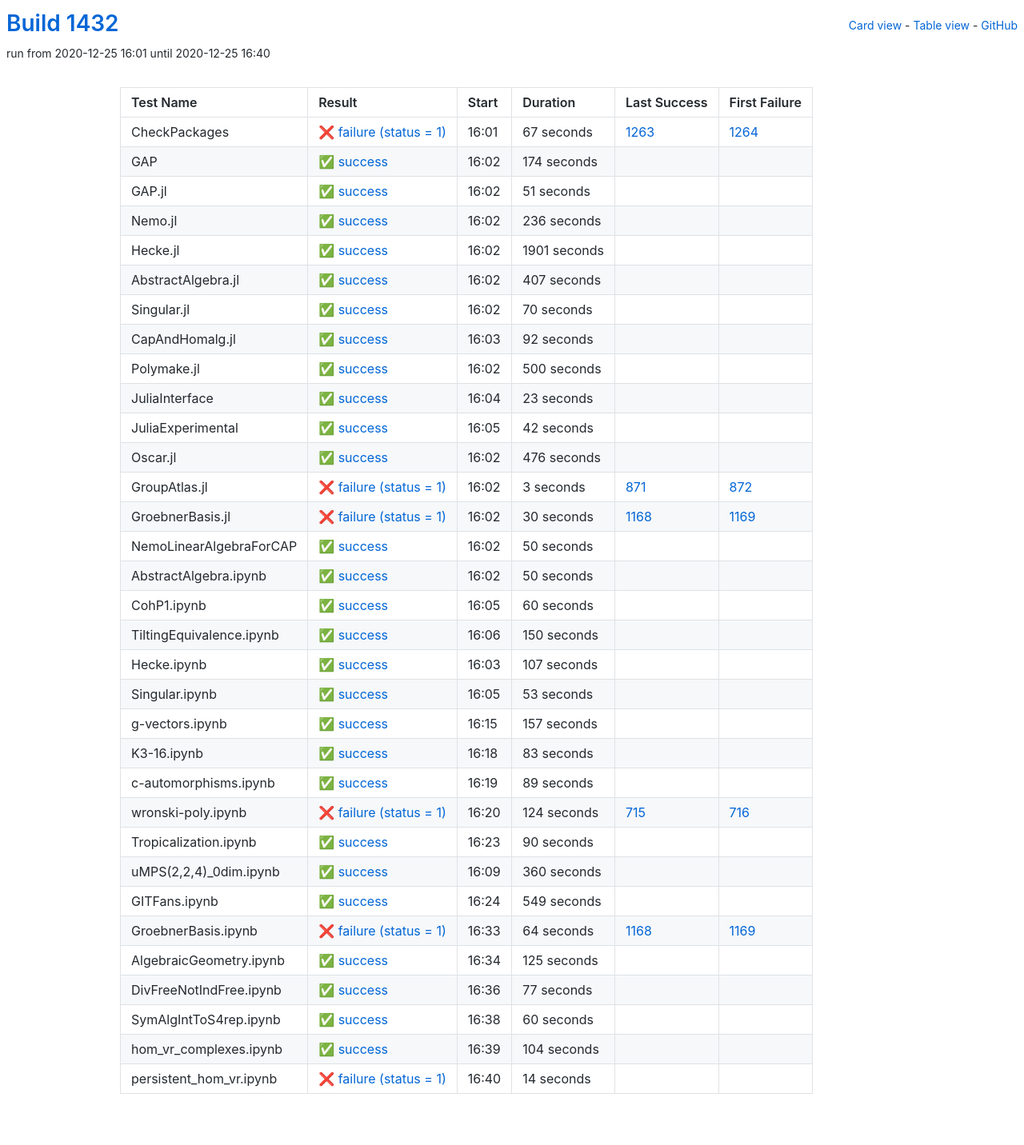
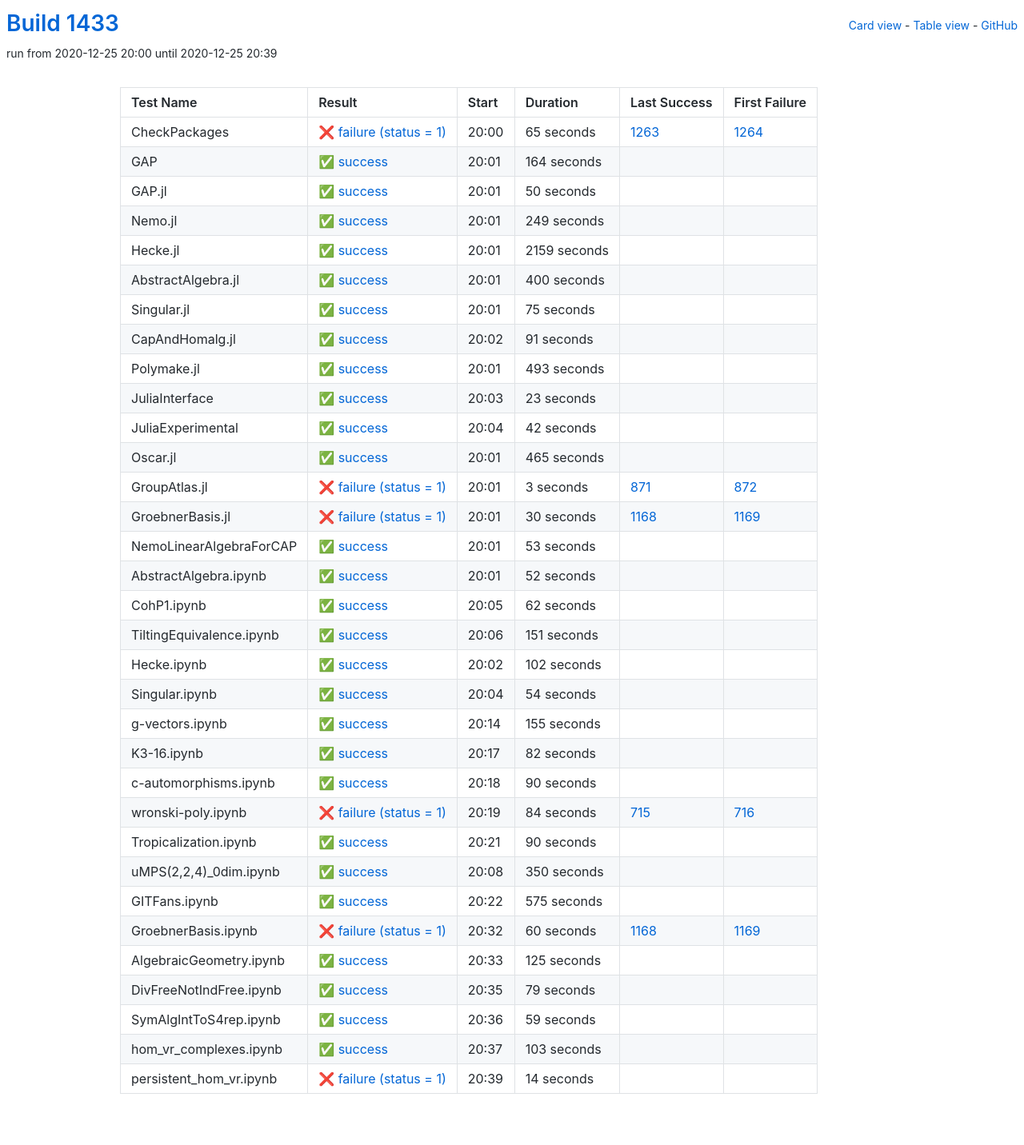
Before and after one commit to oscar-system/oscar-ci-status-stable, a Jekyll site: the page built from table.html, in a window 1280 px wide. Shown: the whole page at 80% size. Built offline with Jekyll 4.4.1, drawn with Linux system fonts in a browser that asks for light colours.

Commit message:
Build #1433

```diff
--- a/_data/ci.yml
+++ b/_data/ci.yml
@@ -1,6 +1,6 @@
 ---
-build: 1432
-build_url: https://oscarci.mathematik.uni-kl.de/job/oscar-stable/1432/
+build: 1433
+build_url: https://oscarci.mathematik.uni-kl.de/job/oscar-stable/1433/
 job: oscar-stable
 organization: oscar-system
 repo: oscar-ci-status-stable
@@ -8,116 +8,116 @@ repourl: https://github.com/oscar-system/oscar-ci-status-stable
 tests:
 - name: CheckPackages
   id: checkpackages
-  log: https://oscarci.mathematik.uni-kl.de/job/oscar-stable/1432/artifact/logs/build-1432/CheckPackages.log
-  start: 2020-12-25 16:01
+  log: https://oscarci.mathematik.uni-kl.de/job/oscar-stable/1433/artifact/logs/build-1433/CheckPackages.log
+  start: 2020-12-25 20:00
   success: false
   exitcode: 1
   status: failure
-  duration: 67
+  duration: 65
   last_success: 1263
   last_success_url: https://oscarci.mathematik.uni-kl.de/job/oscar-stable/1263/
   first_failure: 1264
   first_failure_url: https://oscarci.mathematik.uni-kl.de/job/oscar-stable/1264/
 - name: GAP
   id: gap
-  log: https://oscarci.mathematik.uni-kl.de/job/oscar-stable/1432/artifact/logs/build-1432/GAP.log
-  start: 2020-12-25 16:02
+  log: https://oscarci.mathematik.uni-kl.de/job/oscar-stable/1433/artifact/logs/build-1433/GAP.log
+  start: 2020-12-25 20:01
   success: true
   exitcode: 0
   status: success
-  duration: 174
+  duration: 164
   last_success: false
   last_success_url:
   first_failure: false
   first_failure_url:
 - name: GAP.jl
   id: gap-jl
-  log: https://oscarci.mathematik.uni-kl.de/job/oscar-stable/1432/artifact/logs/build-1432/GAP.jl.log
-  start: 2020-12-25 16:02
+  log: https://oscarci.mathematik.uni-kl.de/job/oscar-stable/1433/artifact/logs/build-1433/GAP.jl.log
+  start: 2020-12-25 20:01
   success: true
   exitcode: 0
   status: success
-  duration: 51
+  duration: 50
   last_success: false
   last_success_url:
   first_failure: false
   first_failure_url:
 - name: Nemo.jl
   id: nemo-jl
-  log: https://oscarci.mathematik.uni-kl.de/job/oscar-stable/1432/artifact/logs/build-1432/Nemo.jl.log
-  start: 2020-12-25 16:02
+  log: https://oscarci.mathematik.uni-kl.de/job/oscar-stable/1433/artifact/logs/build-1433/Nemo.jl.log
+  start: 2020-12-25 20:01
   success: true
   exitcode: 0
   status: success
-  duration: 236
+  duration: 249
   last_success: false
   last_success_url:
   first_failure: false
   first_failure_url:
 - name: Hecke.jl
   id: hecke-jl
-  log: https://oscarci.mathematik.uni-kl.de/job/oscar-stable/1432/artifact/logs/build-1432/Hecke.jl.log
-  start: 2020-12-25 16:02
+  log: https://oscarci.mathematik.uni-kl.de/job/oscar-stable/1433/artifact/logs/build-1433/Hecke.jl.log
+  start: 2020-12-25 20:01
   success: true
   exitcode: 0
   status: success
-  duration: 1901
+  duration: 2159
   last_success: false
   last_success_url:
   first_failure: false
   first_failure_url:
 - name: AbstractAlgebra.jl
   id: abstractalgebra-jl
-  log: https://oscarci.mathematik.uni-kl.de/job/oscar-stable/1432/artifact/logs/build-1432/AbstractAlgebra.jl.log
-  start: 2020-12-25 16:02
+  log: https://oscarci.mathematik.uni-kl.de/job/oscar-stable/1433/artifact/logs/build-1433/AbstractAlgebra.jl.log
+  start: 2020-12-25 20:01
   success: true
   exitcode: 0
   status: success
-  duration: 407
+  duration: 400
   last_success: false
   last_success_url:
   first_failure: false
   first_failure_url:
 - name: Singular.jl
   id: singular-jl
-  log: https://oscarci.mathematik.uni-kl.de/job/oscar-stable/1432/artifact/logs/build-1432/Singular.jl.log
-  start: 2020-12-25 16:02
+  log: https://oscarci.mathematik.uni-kl.de/job/oscar-stable/1433/artifact/logs/build-1433/Singular.jl.log
+  start: 2020-12-25 20:01
   success: true
   exitcode: 0
   status: success
-  duration: 70
+  duration: 75
   last_success: false
   last_success_url:
   first_failure: false
   first_failure_url:
 - name: CapAndHomalg.jl
   id: capandhomalg-jl
-  log: https://oscarci.mathematik.uni-kl.de/job/oscar-stable/1432/artifact/logs/build-1432/CapAndHomalg.jl.log
-  start: 2020-12-25 16:03
+  log: https://oscarci.mathematik.uni-kl.de/job/oscar-stable/1433/artifact/logs/build-1433/CapAndHomalg.jl.log
+  start: 2020-12-25 20:02
   success: true
   exitcode: 0
   status: success
-  duration: 92
+  duration: 91
   last_success: false
   last_success_url:
   first_failure: false
   first_failure_url:
 - name: Polymake.jl
   id: polymake-jl
-  log: https://oscarci.mathematik.uni-kl.de/job/oscar-stable/1432/artifact/logs/build-1432/Polymake.jl.log
-  start: 2020-12-25 16:02
+  log: https://oscarci.mathematik.uni-kl.de/job/oscar-stable/1433/artifact/logs/build-1433/Polymake.jl.log
+  start: 2020-12-25 20:01
   success: true
   exitcode: 0
   status: success
-  duration: 500
+  duration: 493
   last_success: false
   last_success_url:
   first_failure: false
   first_failure_url:
 - name: JuliaInterface
   id: juliainterface
-  log: https://oscarci.mathematik.uni-kl.de/job/oscar-stable/1432/artifact/logs/build-1432/JuliaInterface.log
-  start: 2020-12-25 16:04
+  log: https://oscarci.mathematik.uni-kl.de/job/oscar-stable/1433/artifact/logs/build-1433/JuliaInterface.log
+  start: 2020-12-25 20:03
   success: true
   exitcode: 0
   status: success
@@ -128,8 +128,8 @@ tests:
   first_failure_url:
 - name: JuliaExperimental
   id: juliaexperimental
-  log: https://oscarci.mathematik.uni-kl.de/job/oscar-stable/1432/artifact/logs/build-1432/JuliaExperimental.log
-  start: 2020-12-25 16:05
+  log: https://oscarci.mathematik.uni-kl.de/job/oscar-stable/1433/artifact/logs/build-1433/JuliaExperimental.log
+  start: 2020-12-25 20:04
   success: true
   exitcode: 0
   status: success
@@ -140,20 +140,20 @@ tests:
   first_failure_url:
 - name: Oscar.jl
   id: oscar-jl
-  log: https://oscarci.mathematik.uni-kl.de/job/oscar-stable/1432/artifact/logs/build-1432/Oscar.jl.log
-  start: 2020-12-25 16:02
+  log: https://oscarci.mathematik.uni-kl.de/job/oscar-stable/1433/artifact/logs/build-1433/Oscar.jl.log
+  start: 2020-12-25 20:01
   success: true
   exitcode: 0
   status: success
-  duration: 476
+  duration: 465
   last_success: false
   last_success_url:
   first_failure: false
   first_failure_url:
 - name: GroupAtlas.jl
   id: groupatlas-jl
-  log: https://oscarci.mathematik.uni-kl.de/job/oscar-stable/1432/artifact/logs/build-1432/GroupAtlas.jl.log
-  start: 2020-12-25 16:02
+  log: https://oscarci.mathematik.uni-kl.de/job/oscar-stable/1433/artifact/logs/build-1433/GroupAtlas.jl.log
+  start: 2020-12-25 20:01
   success: false
   exitcode: 1
   status: failure
@@ -164,8 +164,8 @@ tests:
   first_failure_url: https://oscarci.mathematik.uni-kl.de/job/oscar-stable/872/
 - name: GroebnerBasis.jl
   id: groebnerbasis-jl
-  log: https://oscarci.mathematik.uni-kl.de/job/oscar-stable/1432/artifact/logs/build-1432/GroebnerBasis.jl.log
-  start: 2020-12-25 16:02
+  log: https://oscarci.mathematik.uni-kl.de/job/oscar-stable/1433/artifact/logs/build-1433/GroebnerBasis.jl.log
+  start: 2020-12-25 20:01
   success: false
   exitcode: 1
   status: failure
@@ -176,68 +176,8 @@ tests:
   first_failure_url: https://oscarci.mathematik.uni-kl.de/job/oscar-stable/1169/
 - name: NemoLinearAlgebraForCAP
   id: nemolinearalgebraforcap
-  log: https://oscarci.mathematik.uni-kl.de/job/oscar-stable/1432/artifact/logs/build-1432/NemoLinearAlgebraForCAP.log
-  start: 2020-12-25 16:02
-  success: true
-  exitcode: 0
-  status: success
-  duration: 50
-  last_success: false
-  last_success_url:
-  first_failure: false
-  first_failure_url:
-- name: AbstractAlgebra.ipynb
-  id: abstractalgebra-ipynb
-  log: https://oscarci.mathematik.uni-kl.de/job/oscar-stable/1432/artifact/logs/build-1432/AbstractAlgebra.ipynb.log
-  start: 2020-12-25 16:02
-  success: true
-  exitcode: 0
-  status: success
-  duration: 50
-  last_success: false
-  last_success_url:
-  first_failure: false
-  first_failure_url:
-- name: CohP1.ipynb
-  id: cohp1-ipynb
-  log: https://oscarci.mathematik.uni-kl.de/job/oscar-stable/1432/artifact/logs/build-1432/CohP1.ipynb.log
-  start: 2020-12-25 16:05
-  success: true
-  exitcode: 0
-  status: success
-  duration: 60
-  last_success: false
-  last_success_url:
-  first_failure: false
-  first_failure_url:
-- name: TiltingEquivalence.ipynb
-  id: tiltingequivalence-ipynb
-  log: https://oscarci.mathematik.uni-kl.de/job/oscar-stable/1432/artifact/logs/build-1432/TiltingEquivalence.ipynb.log
-  start: 2020-12-25 16:06
-  success: true
-  exitcode: 0
-  status: success
-  duration: 150
-  last_success: false
-  last_success_url:
-  first_failure: false
-  first_failure_url:
-- name: Hecke.ipynb
-  id: hecke-ipynb
-  log: https://oscarci.mathematik.uni-kl.de/job/oscar-stable/1432/artifact/logs/build-1432/Hecke.ipynb.log
-  start: 2020-12-25 16:03
-  success: true
-  exitcode: 0
-  status: success
-  duration: 107
-  last_success: false
-  last_success_url:
-  first_failure: false
-  first_failure_url:
-- name: Singular.ipynb
-  id: singular-ipynb
-  log: https://oscarci.mathematik.uni-kl.de/job/oscar-stable/1432/artifact/logs/build-1432/Singular.ipynb.log
-  start: 2020-12-25 16:05
+  log: https://oscarci.mathematik.uni-kl.de/job/oscar-stable/1433/artifact/logs/build-1433/NemoLinearAlgebraForCAP.log
+  start: 2020-12-25 20:01
   success: true
   exitcode: 0
   status: success
@@ -246,58 +186,118 @@ tests:
   last_success_url:
   first_failure: false
   first_failure_url:
-- name: g-vectors.ipynb
-  id: g-vectors-ipynb
-  log: https://oscarci.mathematik.uni-kl.de/job/oscar-stable/1432/artifact/logs/build-1432/g-vectors.ipynb.log
-  start: 2020-12-25 16:15
+- name: AbstractAlgebra.ipynb
+  id: abstractalgebra-ipynb
+  log: https://oscarci.mathematik.uni-kl.de/job/oscar-stable/1433/artifact/logs/build-1433/AbstractAlgebra.ipynb.log
+  start: 2020-12-25 20:01
   success: true
   exitcode: 0
   status: success
-  duration: 157
+  duration: 52
+  last_success: false
+  last_success_url:
+  first_failure: false
+  first_failure_url:
+- name: CohP1.ipynb
+  id: cohp1-ipynb
+  log: https://oscarci.mathematik.uni-kl.de/job/oscar-stable/1433/artifact/logs/build-1433/CohP1.ipynb.log
+  start: 2020-12-25 20:05
+  success: true
+  exitcode: 0
+  status: success
+  duration: 62
+  last_success: false
+  last_success_url:
+  first_failure: false
+  first_failure_url:
+- name: TiltingEquivalence.ipynb
+  id: tiltingequivalence-ipynb
+  log: https://oscarci.mathematik.uni-kl.de/job/oscar-stable/1433/artifact/logs/build-1433/TiltingEquivalence.ipynb.log
+  start: 2020-12-25 20:06
+  success: true
+  exitcode: 0
+  status: success
+  duration: 151
+  last_success: false
+  last_success_url:
+  first_failure: false
+  first_failure_url:
+- name: Hecke.ipynb
+  id: hecke-ipynb
+  log: https://oscarci.mathematik.uni-kl.de/job/oscar-stable/1433/artifact/logs/build-1433/Hecke.ipynb.log
+  start: 2020-12-25 20:02
+  success: true
+  exitcode: 0
+  status: success
+  duration: 102
+  last_success: false
+  last_success_url:
+  first_failure: false
+  first_failure_url:
+- name: Singular.ipynb
+  id: singular-ipynb
+  log: https://oscarci.mathematik.uni-kl.de/job/oscar-stable/1433/artifact/logs/build-1433/Singular.ipynb.log
+  start: 2020-12-25 20:04
+  success: true
+  exitcode: 0
+  status: success
+  duration: 54
+  last_success: false
+  last_success_url:
+  first_failure: false
+  first_failure_url:
+- name: g-vectors.ipynb
+  id: g-vectors-ipynb
+  log: https://oscarci.mathematik.uni-kl.de/job/oscar-stable/1433/artifact/logs/build-1433/g-vectors.ipynb.log
+  start: 2020-12-25 20:14
+  success: true
+  exitcode: 0
+  status: success
+  duration: 155
   last_success: false
   last_success_url:
   first_failure: false
   first_failure_url:
 - name: K3-16.ipynb
   id: k3-16-ipynb
-  log: https://oscarci.mathematik.uni-kl.de/job/oscar-stable/1432/artifact/logs/build-1432/K3-16.ipynb.log
-  start: 2020-12-25 16:18
+  log: https://oscarci.mathematik.uni-kl.de/job/oscar-stable/1433/artifact/logs/build-1433/K3-16.ipynb.log
+  start: 2020-12-25 20:17
   success: true
   exitcode: 0
   status: success
-  duration: 83
+  duration: 82
   last_success: false
   last_success_url:
   first_failure: false
   first_failure_url:
 - name: c-automorphisms.ipynb
   id: c-automorphisms-ipynb
-  log: https://oscarci.mathematik.uni-kl.de/job/oscar-stable/1432/artifact/logs/build-1432/c-automorphisms.ipynb.log
-  start: 2020-12-25 16:19
+  log: https://oscarci.mathematik.uni-kl.de/job/oscar-stable/1433/artifact/logs/build-1433/c-automorphisms.ipynb.log
+  start: 2020-12-25 20:18
   success: true
   exitcode: 0
   status: success
-  duration: 89
+  duration: 90
   last_success: false
   last_success_url:
   first_failure: false
   first_failure_url:
 - name: wronski-poly.ipynb
   id: wronski-poly-ipynb
-  log: https://oscarci.mathematik.uni-kl.de/job/oscar-stable/1432/artifact/logs/build-1432/wronski-poly.ipynb.log
-  start: 2020-12-25 16:20
+  log: https://oscarci.mathematik.uni-kl.de/job/oscar-stable/1433/artifact/logs/build-1433/wronski-poly.ipynb.log
+  start: 2020-12-25 20:19
   success: false
   exitcode: 1
   status: failure
-  duration: 124
+  duration: 84
   last_success: 715
   last_success_url: https://oscarci.mathematik.uni-kl.de/job/oscar-stable/715/
   first_failure: 716
   first_failure_url: https://oscarci.mathematik.uni-kl.de/job/oscar-stable/716/
 - name: Tropicalization.ipynb
   id: tropicalization-ipynb
-  log: https://oscarci.mathematik.uni-kl.de/job/oscar-stable/1432/artifact/logs/build-1432/Tropicalization.ipynb.log
-  start: 2020-12-25 16:23
+  log: https://oscarci.mathematik.uni-kl.de/job/oscar-stable/1433/artifact/logs/build-1433/Tropicalization.ipynb.log
+  start: 2020-12-25 20:21
   success: true
   exitcode: 0
   status: success
@@ -308,44 +308,44 @@ tests:
   first_failure_url:
 - name: uMPS(2,2,4)_0dim.ipynb
   id: umps-2-2-4-0dim-ipynb
-  log: https://oscarci.mathematik.uni-kl.de/job/oscar-stable/1432/artifact/logs/build-1432/uMPS-2-2-4-_0dim.ipynb.log
-  start: 2020-12-25 16:09
+  log: https://oscarci.mathematik.uni-kl.de/job/oscar-stable/1433/artifact/logs/build-1433/uMPS-2-2-4-_0dim.ipynb.log
+  start: 2020-12-25 20:08
   success: true
   exitcode: 0
   status: success
-  duration: 360
+  duration: 350
   last_success: false
   last_success_url:
   first_failure: false
   first_failure_url:
 - name: GITFans.ipynb
   id: gitfans-ipynb
-  log: https://oscarci.mathematik.uni-kl.de/job/oscar-stable/1432/artifact/logs/build-1432/GITFans.ipynb.log
-  start: 2020-12-25 16:24
+  log: https://oscarci.mathematik.uni-kl.de/job/oscar-stable/1433/artifact/logs/build-1433/GITFans.ipynb.log
+  start: 2020-12-25 20:22
   success: true
   exitcode: 0
   status: success
-  duration: 549
+  duration: 575
   last_success: false
   last_success_url:
   first_failure: false
   first_failure_url:
 - name: GroebnerBasis.ipynb
   id: groebnerbasis-ipynb
-  log: https://oscarci.mathematik.uni-kl.de/job/oscar-stable/1432/artifact/logs/build-1432/GroebnerBasis.ipynb.log
-  start: 2020-12-25 16:33
+  log: https://oscarci.mathematik.uni-kl.de/job/oscar-stable/1433/artifact/logs/build-1433/GroebnerBasis.ipynb.log
+  start: 2020-12-25 20:32
   success: false
   exitcode: 1
   status: failure
-  duration: 64
+  duration: 60
   last_success: 1168
   last_success_url: https://oscarci.mathematik.uni-kl.de/job/oscar-stable/1168/
   first_failure: 1169
   first_failure_url: https://oscarci.mathematik.uni-kl.de/job/oscar-stable/1169/
 - name: AlgebraicGeometry.ipynb
   id: algebraicgeometry-ipynb
-  log: https://oscarci.mathematik.uni-kl.de/job/oscar-stable/1432/artifact/logs/build-1432/AlgebraicGeometry.ipynb.log
-  start: 2020-12-25 16:34
+  log: https://oscarci.mathematik.uni-kl.de/job/oscar-stable/1433/artifact/logs/build-1433/AlgebraicGeometry.ipynb.log
+  start: 2020-12-25 20:33
   success: true
   exitcode: 0
   status: success
@@ -356,44 +356,44 @@ tests:
   first_failure_url:
 - name: DivFreeNotIndFree.ipynb
   id: divfreenotindfree-ipynb
-  log: https://oscarci.mathematik.uni-kl.de/job/oscar-stable/1432/artifact/logs/build-1432/DivFreeNotIndFree.ipynb.log
-  start: 2020-12-25 16:36
+  log: https://oscarci.mathematik.uni-kl.de/job/oscar-stable/1433/artifact/logs/build-1433/DivFreeNotIndFree.ipynb.log
+  start: 2020-12-25 20:35
   success: true
   exitcode: 0
   status: success
-  duration: 77
+  duration: 79
   last_success: false
   last_success_url:
   first_failure: false
   first_failure_url:
 - name: SymAlgIntToS4rep.ipynb
   id: symalginttos4rep-ipynb
-  log: https://oscarci.mathematik.uni-kl.de/job/oscar-stable/1432/artifact/logs/build-1432/SymAlgIntToS4rep.ipynb.log
-  start: 2020-12-25 16:38
+  log: https://oscarci.mathematik.uni-kl.de/job/oscar-stable/1433/artifact/logs/build-1433/SymAlgIntToS4rep.ipynb.log
+  start: 2020-12-25 20:36
   success: true
   exitcode: 0
   status: success
-  duration: 60
+  duration: 59
   last_success: false
   last_success_url:
   first_failure: false
   first_failure_url:
 - name: hom_vr_complexes.ipynb
   id: hom-vr-complexes-ipynb
-  log: https://oscarci.mathematik.uni-kl.de/job/oscar-stable/1432/artifact/logs/build-1432/hom_vr_complexes.ipynb.log
-  start: 2020-12-25 16:39
+  log: https://oscarci.mathematik.uni-kl.de/job/oscar-stable/1433/artifact/logs/build-1433/hom_vr_complexes.ipynb.log
+  start: 2020-12-25 20:37
   success: true
   exitcode: 0
   status: success
-  duration: 104
+  duration: 103
   last_success: false
   last_success_url:
   first_failure: false
   first_failure_url:
 - name: persistent_hom_vr.ipynb
   id: persistent-hom-vr-ipynb
-  log: https://oscarci.mathematik.uni-kl.de/job/oscar-stable/1432/artifact/logs/build-1432/persistent_hom_vr.ipynb.log
-  start: 2020-12-25 16:40
+  log: https://oscarci.mathematik.uni-kl.de/job/oscar-stable/1433/artifact/logs/build-1433/persistent_hom_vr.ipynb.log
+  start: 2020-12-25 20:39
   success: false
   exitcode: 1
   status: failure
```
Also changed, not shown: README.md.
